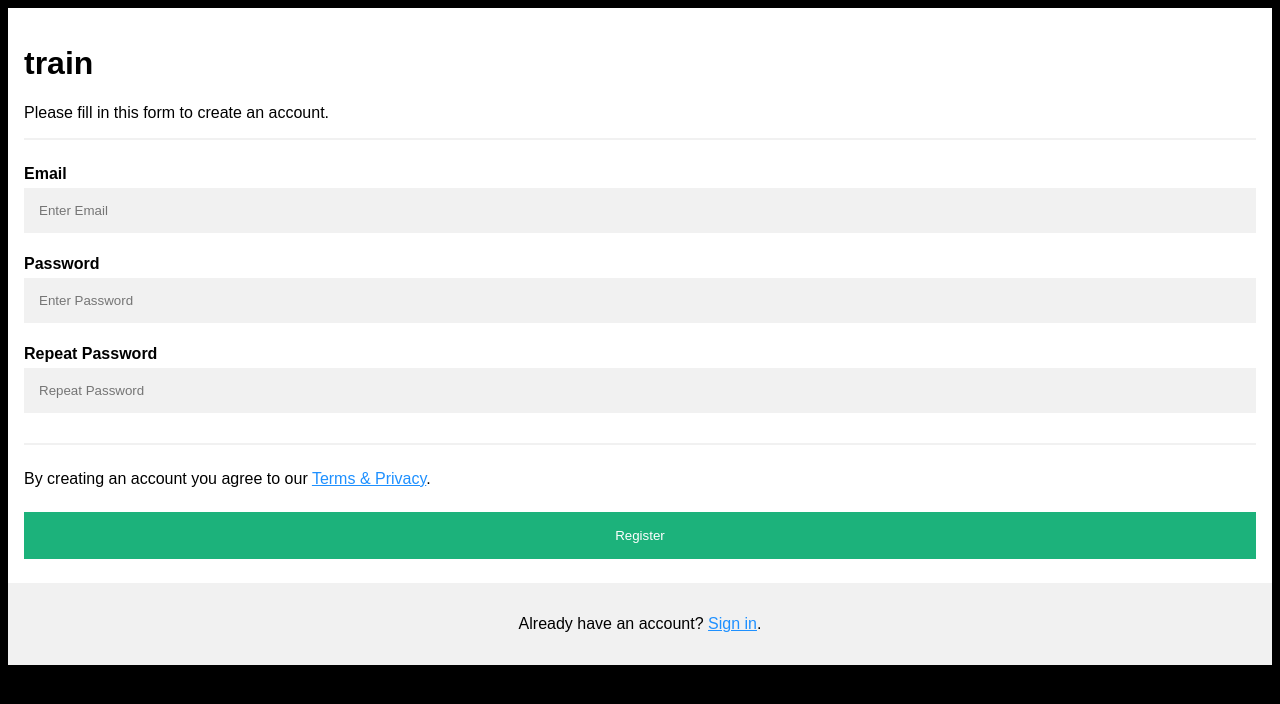
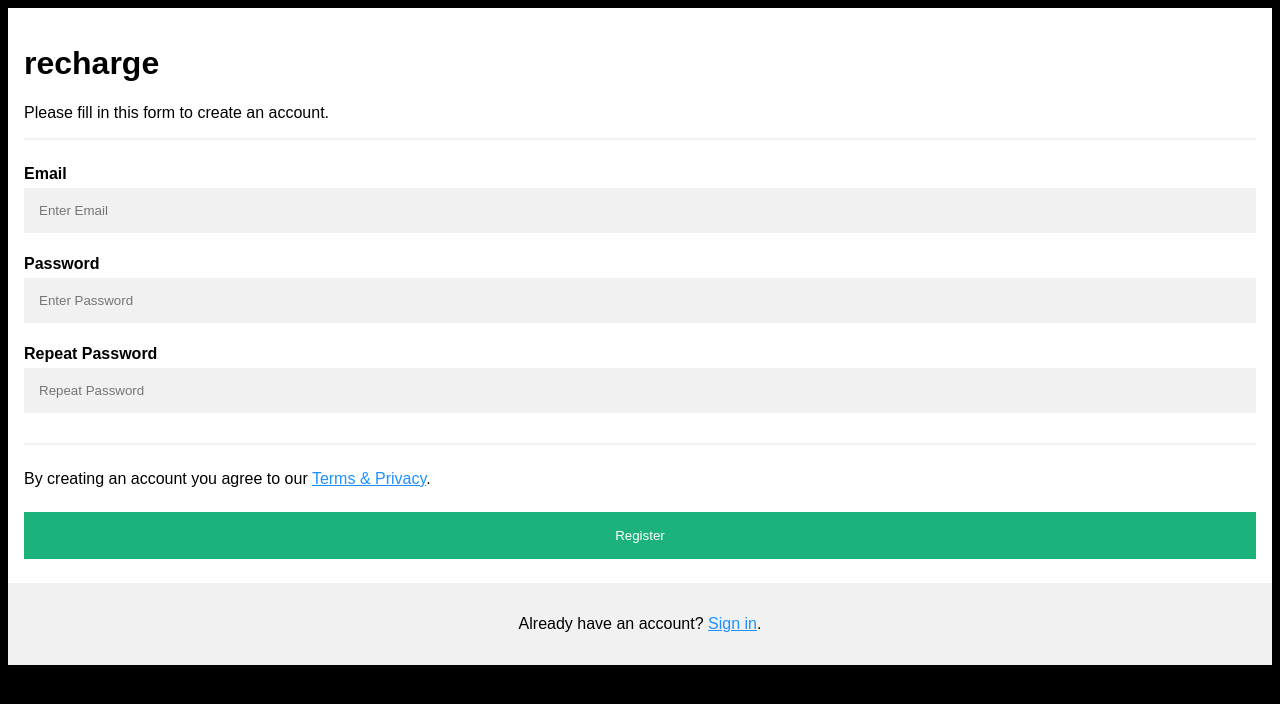
Before and after one commit to arjun6074/dockerproject-, a plain HTML site: page index.html in a window 1280 px wide. Drawn offline with Linux system fonts and the light colour scheme.

Commit message:
Update index.html

```diff
--- a/index.html
+++ b/index.html
@@ -71,7 +71,7 @@ a {
 
 <form action="/action_page.php">
   <div class="container">
-    <h1>train</h1>
+    <h1>recharge</h1>
     <p>Please fill in this form to create an account.</p>
     <hr>
 
```
